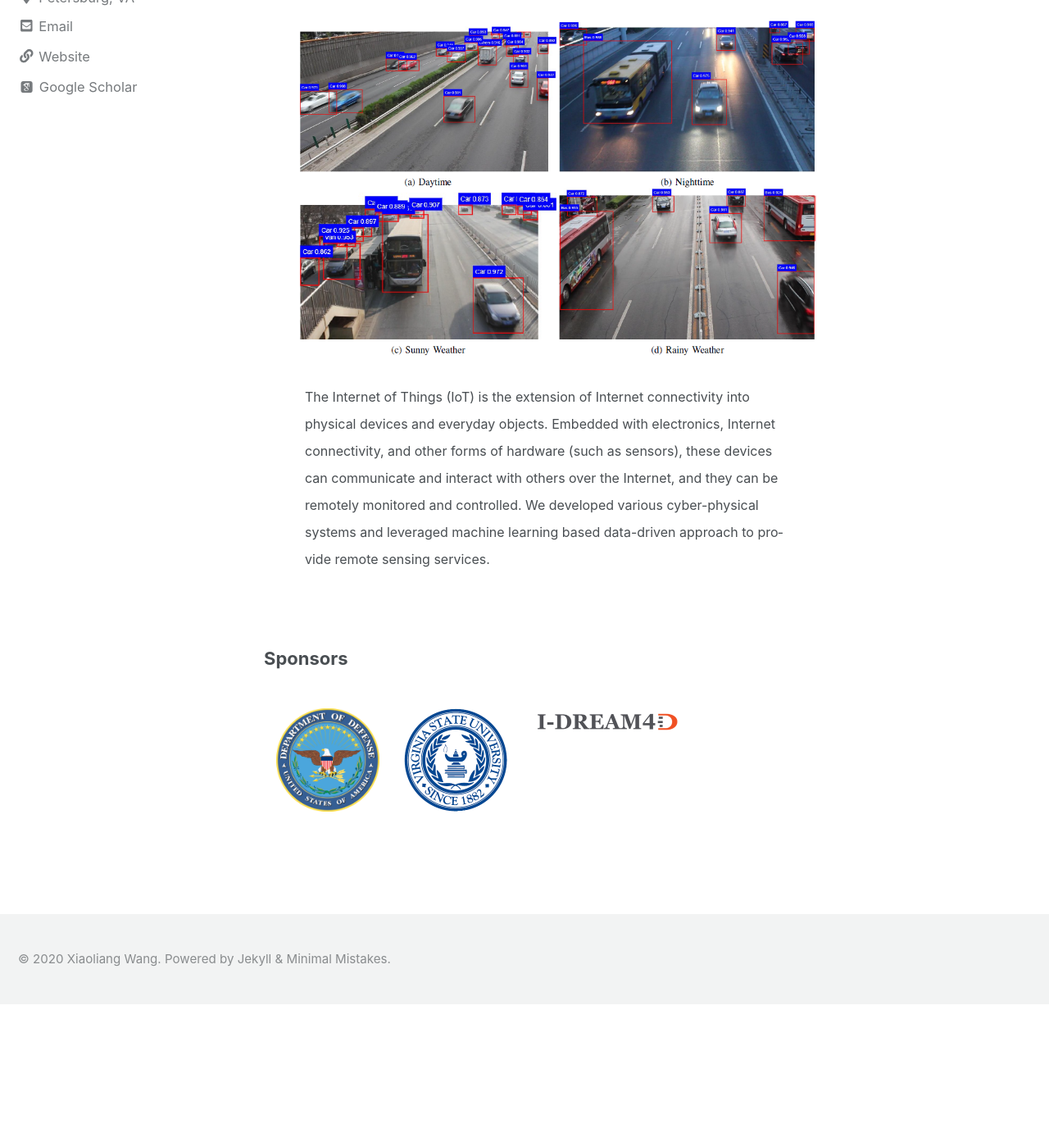
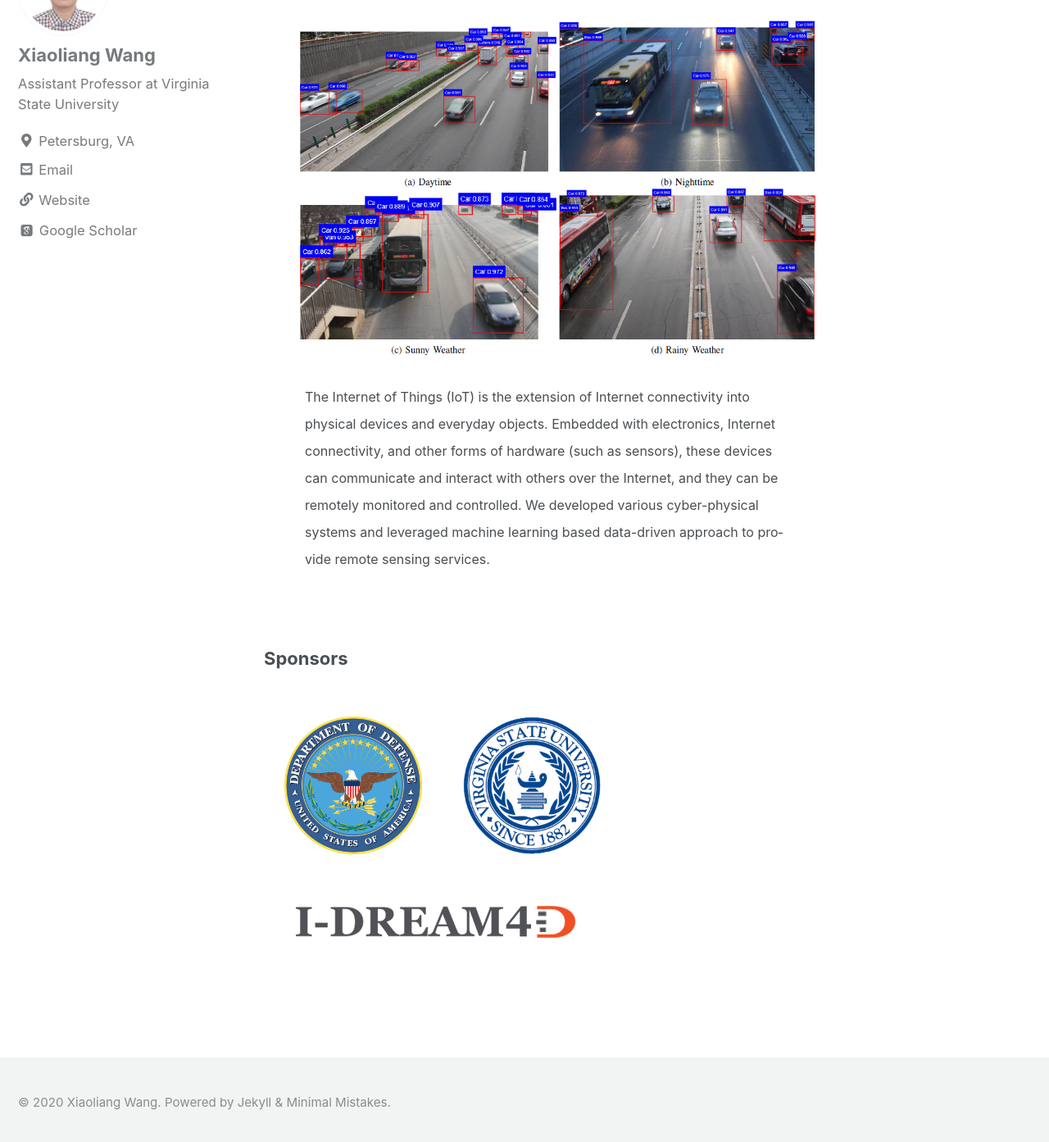
Before and after one commit to wang-xiaoliang/wang-xiaoliang.github.io, a Jekyll site: the page built from _pages/research.md, in a window 1280 px wide and 1400 px high, scrolled down 3634 px. Shown: the top 1393 px of the window at 82% size. Built offline with Jekyll 4.4.1, drawn with Linux system fonts in a browser that asks for light colours; cached includes are drawn as plain includes; nearby versions of some CDN libraries; some web fonts are replaced; before the commit the page ends 4859 px from its top, so only the background shows below that.

Commit message:
Adjust logo size

```diff
--- a/_pages/research.md
+++ b/_pages/research.md
@@ -20,9 +20,7 @@ div {
 
 .column {
   float: left;
-  padding: 15px;
-  vertical-align: middle;
-  display: table;
+  padding: 25px;
 }
 
 /* Clearfix (clear floats) */
@@ -30,12 +28,6 @@ div {
   content: "";
   clear: both;
   display: table;
-}
-
-img {
-    display: table-cell;
-    vertical-align: middle;
-    text-align: center;
 }
 
 </style>
@@ -105,12 +97,12 @@ data-driven approach to provide remote sensing services.</font></p></div>
 
 <div class="row">
   <div class="column">
-    <img src="/images/United_States_Department_of_Defense_Seal.svg.png" alt="US Department of Defense" style="width:126px;height:126px;">
+    <img src="/images/United_States_Department_of_Defense_Seal.svg.png" alt="US Department of Defense" style="width:168px;height:168px;">
   </div>
   <div class="column">
-    <img src="/images/VSU.png" alt="Virginia State University" style="width:126px;height:126px;">
+    <img src="/images/VSU.png" alt="Virginia State University" style="width:168px;height:168px;">
   </div>
   <div class="column">
-    <img src="/images/idream4d.png" alt="IDREAM4D Consortium" style="width:186px;height:32px;">
+    <img src="/images/idream4d.png" alt="IDREAM4D Consortium" style="width:372px;height:63px;">
   </div>
 </div>
```
